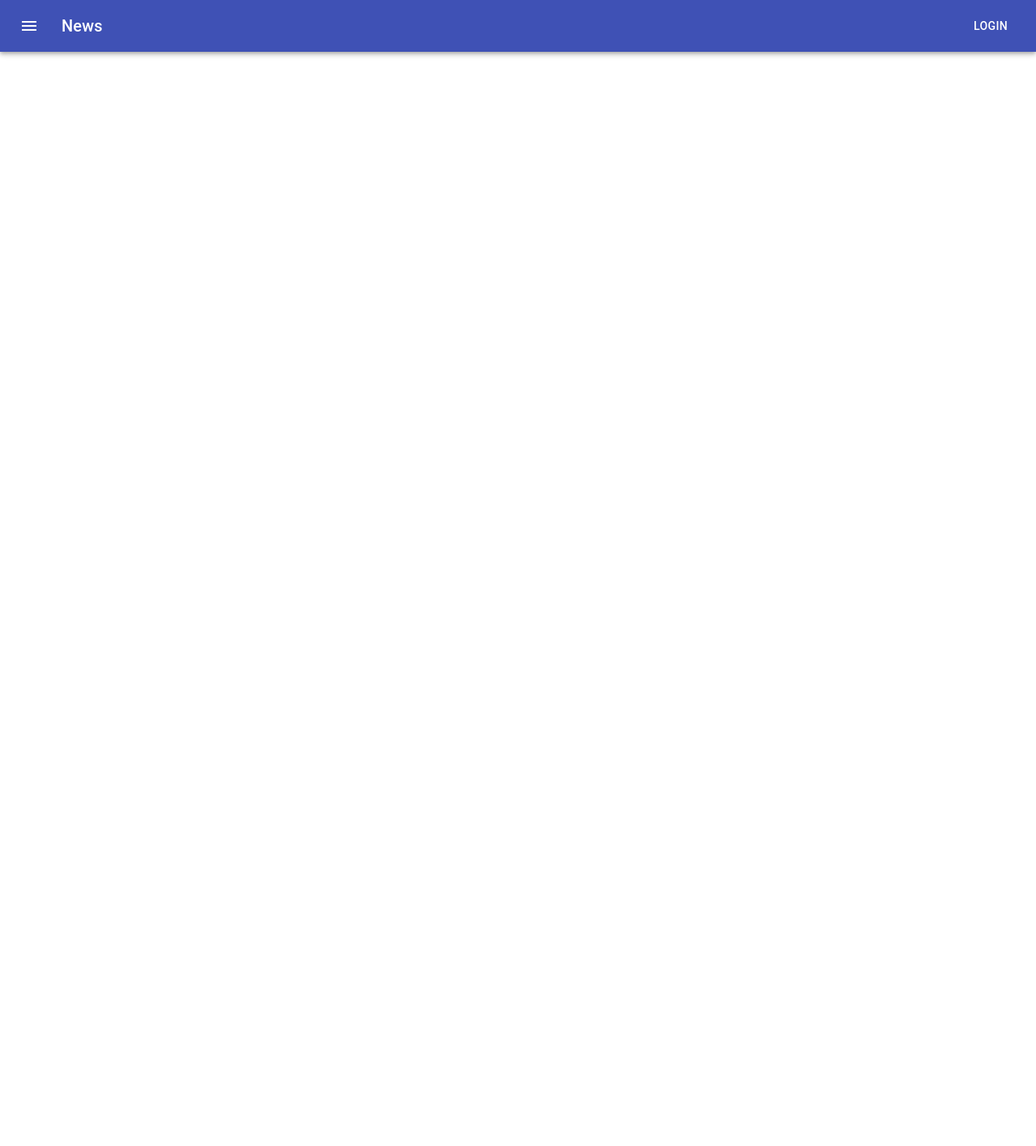
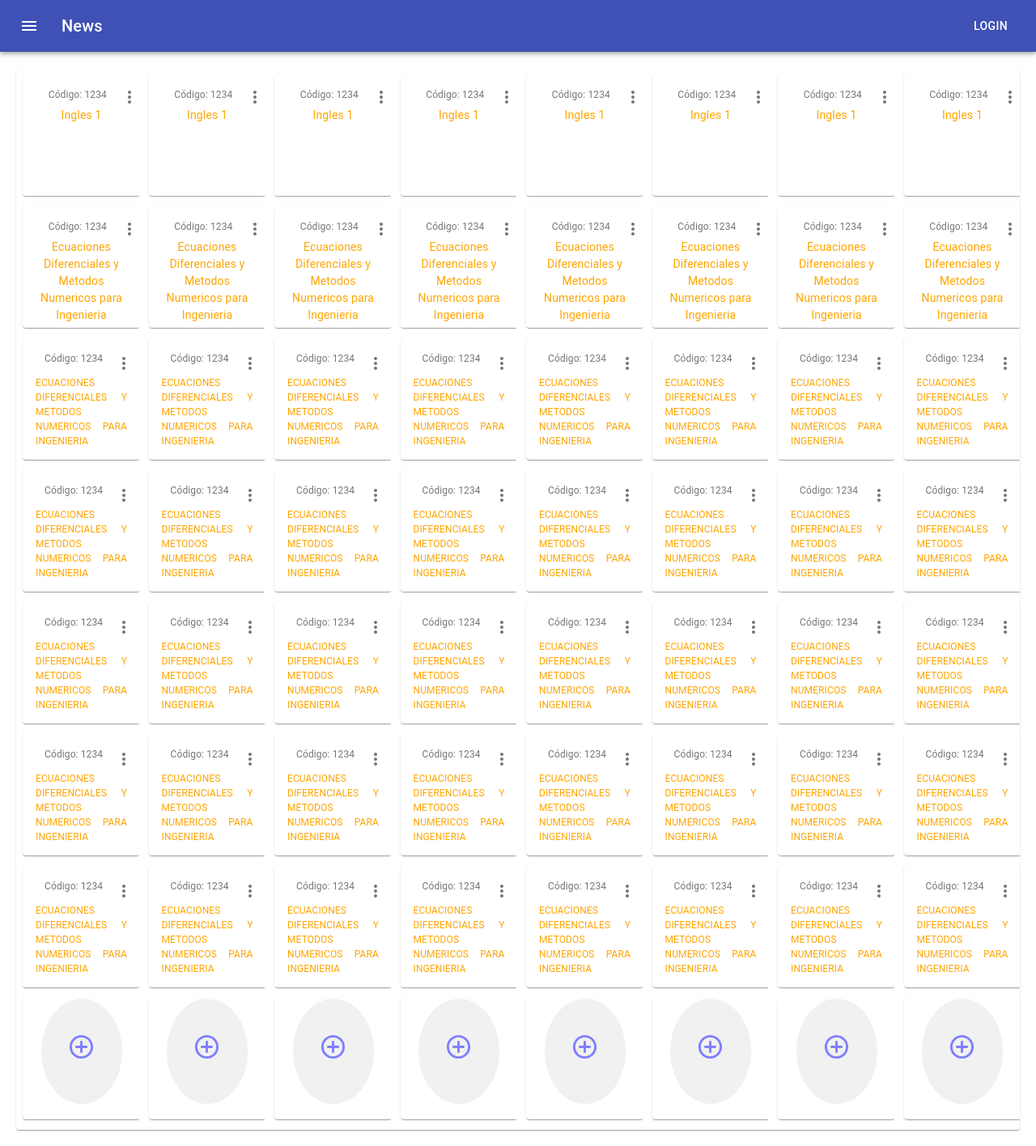
Before and after one commit to leosifu/gestorDeHorarios, a React (Create React App) app in the folder frontgestorhorarios/: page /malla in a window 1280 px wide. Shown: the whole page at 81% size. Before the commit the page ends 800 px from the top, so only its background shows below. Built offline with nearby package versions, Linux system fonts and the light colour scheme.

Commit message:
malla 1.0

```diff
--- a/frontgestorhorarios/src/componentes/vistaVerRamos/verMalla/index.js
+++ b/frontgestorhorarios/src/componentes/vistaVerRamos/verMalla/index.js
@@ -0,0 +1,69 @@
+import React from 'react';
+import { makeStyles } from '@material-ui/core/styles';
+import Table from '@material-ui/core/Table';
+import TableBody from '@material-ui/core/TableBody';
+import TableCell from '@material-ui/core/TableCell';
+import TableHead from '@material-ui/core/TableHead';
+import TableRow from '@material-ui/core/TableRow';
+import Paper from '@material-ui/core/Paper';
+
+import Grid from '@material-ui/core/Grid';
+import GridList from '@material-ui/core/GridList';
+import GridListTile from '@material-ui/core/GridListTile';
+import GridListTileBar from '@material-ui/core/GridListTileBar';
+import IconButton from '@material-ui/core/IconButton';
+import StarBorderIcon from '@material-ui/icons/StarBorder';
+
+import Ramo from './ramo'
+
+const useStyles = makeStyles({
+  root: {
+    flexWrap: 'wrap',
+    justifyContent: 'space-around',
+    overflow: 'hidden',
+    margin: 20,
+  },
+  gridList: {
+    flexWrap: 'nowrap',
+    // Promote the list into his own layer on Chrome. This cost memory but helps keeping high FPS.
+    transform: 'translateZ(0)',
+  },
+  table: {
+    minWidth: 650,
+  },
+});
+
+function createData(name, calories, fat, carbs, protein) {
+  return { name, calories, fat, carbs, protein };
+}
+
+const rows = [
+  createData('Frozen yoghurt', 159, 6.0, 24, 4.0),
+  createData('Ice cream sandwich', 237, 9.0, 37, 4.3),
+  createData('Eclair', 262, 16.0, 24, 6.0),
+  createData('Cupcake', 305, 3.7, 67, 4.3),
+  createData('Gingerbread', 356, 16.0, 49, 3.9),
+  createData('Frozen yoghurt', 159, 6.0, 24, 4.0),
+  createData('Ice cream sandwich', 237, 9.0, 37, 4.3),
+  createData('Eclair', 262, 16.0, 24, 6.0),
+  createData('Cupcake', 305, 3.7, 67, 4.3),
+  createData('Gingerbread', 356, 16.0, 49, 3.9),
+  createData('Cupcake', 305, 3.7, 67, 4.3),
+  createData('Gingerbread', 356, 16.0, 49, 3.9),
+];
+
+export default function VerMalla() {
+  const classes = useStyles();
+
+  return (
+    <Paper className={classes.root}>
+        <GridList className={classes.gridList} cols={8} >
+          {rows.map(tile => (
+            <GridListTile key={tile.img}  style={{ height: 'auto' }}>
+              <Ramo />
+            </GridListTile>
+          ))}
+        </GridList>
+    </Paper>
+  );
+}
--- /dev/null
+++ b/frontgestorhorarios/src/componentes/vistaVerRamos/verMalla/ramo.js
@@ -0,0 +1,215 @@
+import React from 'react';
+import { makeStyles } from '@material-ui/core/styles';
+import clsx from 'clsx';
+import Card from '@material-ui/core/Card';
+import CardHeader from '@material-ui/core/CardHeader';
+import CardMedia from '@material-ui/core/CardMedia';
+import CardContent from '@material-ui/core/CardContent';
+import CardActions from '@material-ui/core/CardActions';
+import Collapse from '@material-ui/core/Collapse';
+import Avatar from '@material-ui/core/Avatar';
+import IconButton from '@material-ui/core/IconButton';
+import Typography from '@material-ui/core/Typography';
+import { red } from '@material-ui/core/colors';
+import FavoriteIcon from '@material-ui/icons/Favorite';
+import ShareIcon from '@material-ui/icons/Share';
+import ExpandMoreIcon from '@material-ui/icons/ExpandMore';
+import MoreVertIcon from '@material-ui/icons/MoreVert';
+import InfoOutlinedIcon from '@material-ui/icons/InfoOutlined';
+import Grid from '@material-ui/core/Grid';
+import Box from '@material-ui/core/Box';
+import AddCircleOutlineOutlinedIcon from '@material-ui/icons/AddCircleOutlineOutlined';
+
+const useStyles = makeStyles(theme => ({
+  card: {
+    width: 145,
+    margin: 8,
+    marginBottom: 13,
+    height: 150
+  },
+  media: {
+    height: 0,
+    paddingTop: '56.25%', // 16:9
+  },
+  expand: {
+    transform: 'rotate(0deg)',
+    marginLeft: 'auto',
+    transition: theme.transitions.create('transform', {
+      duration: theme.transitions.duration.shortest,
+    }),
+  },
+  expandOpen: {
+    transform: 'rotate(180deg)',
+  },
+  avatar: {
+    backgroundColor: red[500],
+  },
+  title: {
+    fontSize: 12,
+  },
+  oval:{
+    m: 1,
+    backgroundColor: '#E3E3E3',
+    borderColor:'white',
+    width: 100,
+    height: 130,
+    opacity:0.5
+  },
+  centrarIcon:{
+    marginTop:'30%',
+    marginLeft: '20%',
+    color:'blue'
+  },
+  textoRamo:{
+
+  }
+}));
+
+export default function Ramo() {
+  const classes = useStyles();
+
+  return (
+    <>
+    <Card className={classes.card}>
+      <CardContent>
+        <Typography className={classes.title} color="textSecondary" align="center">
+          <Grid container>
+            <Grid item xs={11}>
+              Código: 1234
+            </Grid>
+            <Grid item xs={1}>
+              <IconButton aria-label="settings" size='small' style={{padding:0}}>
+                <MoreVertIcon />
+              </IconButton>
+            </Grid>
+          </Grid>
+        </Typography>
+        <Typography align="center" alignItems="center" style={{fontSize:14, color: 'orange', height: '100%'}}>
+          Ingles 1
+        </Typography>
+      </CardContent>
+    </Card>
+    <Card className={classes.card}>
+      <CardContent>
+        <Typography className={classes.title} color="textSecondary" align="center">
+        <Grid container>
+          <Grid item xs={11}>
+            Código: 1234
+          </Grid>
+          <Grid item xs={1}>
+            <IconButton aria-label="settings" size='small' style={{padding:0}}>
+              <MoreVertIcon />
+            </IconButton>
+          </Grid>
+        </Grid>
+        </Typography>
+        <Typography align="center" style={{fontSize:14, color: 'orange'}}>
+          Ecuaciones Diferenciales y Metodos Numericos para Ingenieria
+        </Typography>
+      </CardContent>
+    </Card>
+    <Card className={classes.card}>
+      <CardContent>
+        <Typography className={classes.title} color="textSecondary" align="center">
+          <Grid container>
+            <Grid item xs={10}>
+              Código: 1234
+            </Grid>
+            <Grid item xs={2}>
+              <IconButton aria-label="settings" size='small'>
+                <MoreVertIcon />
+              </IconButton>
+            </Grid>
+          </Grid>
+        </Typography>
+        <Typography align="justify" style={{fontSize:12, color: 'orange'}}>
+          ECUACIONES DIFERENCIALES Y METODOS NUMERICOS PARA INGENIERIA
+        </Typography>
+      </CardContent>
+    </Card>
+    <Card className={classes.card}>
+    <CardContent>
+      <Typography className={classes.title} color="textSecondary" align="center">
+        <Grid container>
+          <Grid item xs={10}>
+            Código: 1234
+          </Grid>
+          <Grid item xs={2}>
+            <IconButton aria-label="settings" size='small'>
+              <MoreVertIcon />
+            </IconButton>
+          </Grid>
+        </Grid>
+      </Typography>
+      <Typography align="justify" style={{fontSize:12, color: 'orange'}}>
+        ECUACIONES DIFERENCIALES Y METODOS NUMERICOS PARA INGENIERIA
+      </Typography>
+    </CardContent>
+    </Card>
+    <Card className={classes.card}>
+    <CardContent>
+      <Typography className={classes.title} color="textSecondary" align="center">
+        <Grid container>
+          <Grid item xs={10}>
+            Código: 1234
+          </Grid>
+          <Grid item xs={2}>
+            <IconButton aria-label="settings" size='small'>
+              <MoreVertIcon />
+            </IconButton>
+          </Grid>
+        </Grid>
+      </Typography>
+      <Typography align="justify" style={{fontSize:12, color: 'orange'}}>
+        ECUACIONES DIFERENCIALES Y METODOS NUMERICOS PARA INGENIERIA
+      </Typography>
+    </CardContent>
+    </Card>
+    <Card className={classes.card}>
+    <CardContent>
+      <Typography className={classes.title} color="textSecondary" align="center">
+        <Grid container>
+          <Grid item xs={10}>
+            Código: 1234
+          </Grid>
+          <Grid item xs={2}>
+            <IconButton aria-label="settings" size='small'>
+              <MoreVertIcon />
+            </IconButton>
+          </Grid>
+        </Grid>
+      </Typography>
+      <Typography align="justify" style={{fontSize:12, color: 'orange'}}>
+        ECUACIONES DIFERENCIALES Y METODOS NUMERICOS PARA INGENIERIA
+      </Typography>
+    </CardContent>
+    </Card>
+    <Card className={classes.card}>
+    <CardContent>
+      <Typography className={classes.title} color="textSecondary" align="center">
+        <Grid container>
+          <Grid item xs={10}>
+            Código: 1234
+          </Grid>
+          <Grid item xs={2}>
+            <IconButton aria-label="settings" size='small'>
+              <MoreVertIcon />
+            </IconButton>
+          </Grid>
+        </Grid>
+      </Typography>
+      <Typography align="justify" style={{fontSize:12, color: 'orange'}}>
+        ECUACIONES DIFERENCIALES Y METODOS NUMERICOS PARA INGENIERIA
+      </Typography>
+    </CardContent>
+    </Card>
+    <Card className={classes.card} style={{ display:'flex', justifyContent:'center' }}>
+      <Box borderRadius="50%" border={1} className={classes.oval}>
+        <IconButton className={classes.centrarIcon}>
+          <AddCircleOutlineOutlinedIcon fontSize='large'/>
+        </IconButton>
+      </Box>
+    </Card>
+    </>
+  );
+}
--- a/frontgestorhorarios/src/routes.js
+++ b/frontgestorhorarios/src/routes.js
@@ -7,6 +7,7 @@ import App from './App'
 import ListadoCarreras from './componentes/vistaPrincipal/mostrarCarreras/listadoCarreras'
 import VistaVerRamos from './componentes/vistaVerRamos'
 import EditRamo from './componentes/vistaVerRamos/editRamo'
+import VerMalla from './componentes/vistaVerRamos/verMalla'
 
 const AppRoutes = ({store}) =>
   <Provider store = {store}>
@@ -16,6 +17,7 @@ const AppRoutes = ({store}) =>
         <Route exact path="/horario" component={SideBar} />
         <Route exact path="/ramos" component={VistaVerRamos} />
         <Route exact path="/ramos/edit" component={EditRamo} />
+        <Route exact path="/malla" component={VerMalla} />
       </Switch>
     </App>
   </Provider>;
```
